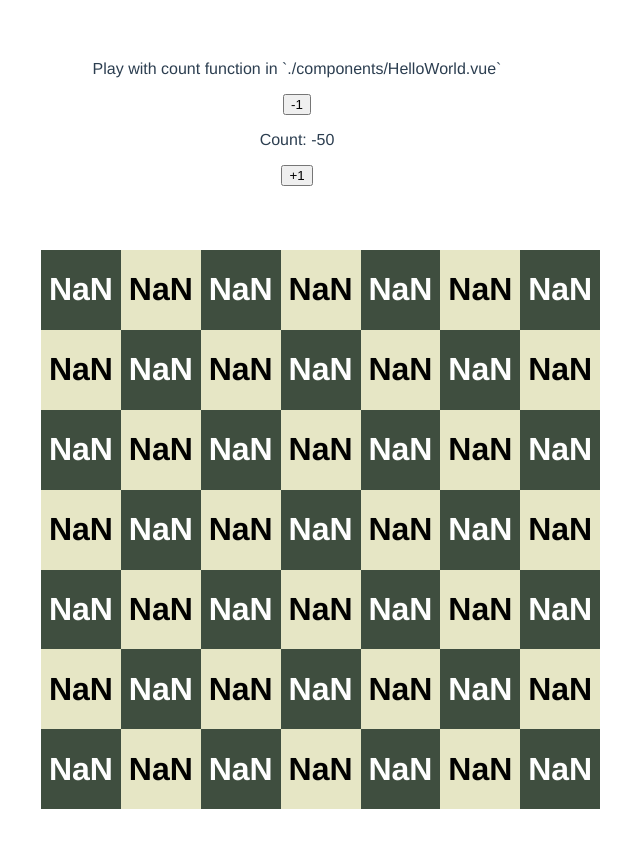
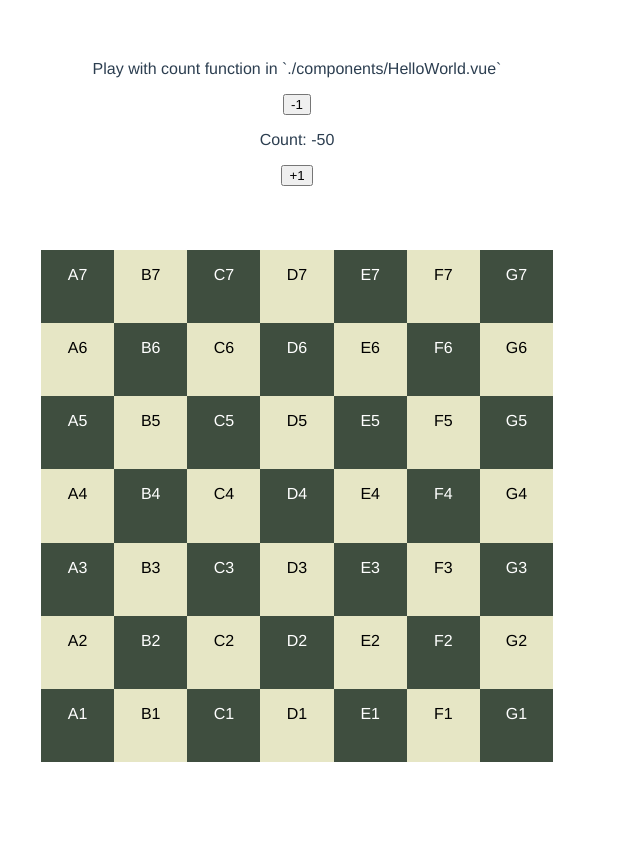
Before and after one commit to ogdenstudios/corruption, a Vue app: page / in a window 1280 px wide. Shown: the top 848 px of the page, without its empty margins (343-983 px from the left). After the commit the page ends 826 px from the top, so only its background shows below. Built offline with nearby package versions, Linux system fonts and the light colour scheme.

Commit message:
file and rank label

```diff
--- a/src/components/Tile.vue
+++ b/src/components/Tile.vue
@@ -3,7 +3,7 @@
     :class="position % 2 === 0 ? 'dark' : 'light'"
     class="tile-size"
     >
-        <h1>{{ fileLetter + rankNumber }}</h1>
+        <p>{{fileLetter + rankNumber}}</p>
     </div>
 </template>
 
@@ -26,8 +26,13 @@ export default {
         },
     },
     computed: {
+        fileLetter: function() {
+            const letters = ['A', 'B', 'C', 'D', 'E', 'F', 'G'];
+            return letters[this.file]
+        },
         rankNumber: function() {
-            const reverse = [7, 6, 5, 4, 3, 2, 1];
+            const numbers = [1, 2, 3, 4, 5, 6, 7];
+            const reverse = numbers.reverse();
             return reverse[this.rank]
         }
     }
```
